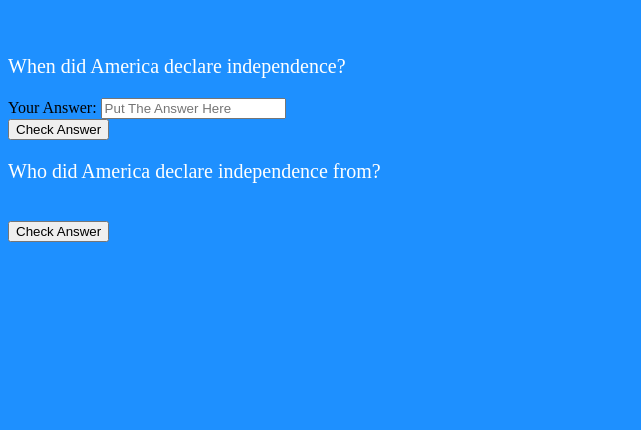
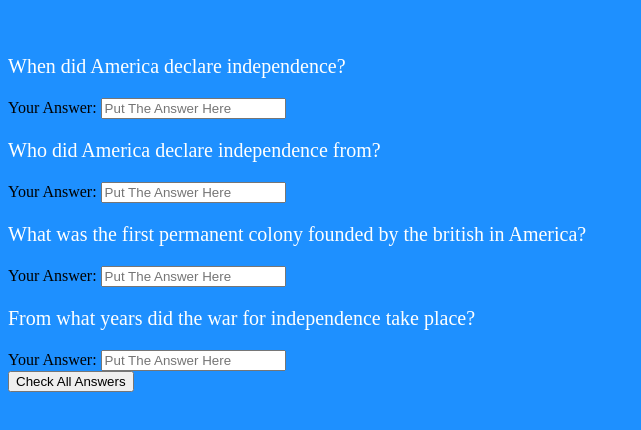
Before and after one commit to AvailableUsername124/Quiz-web-app, a plain HTML site: page index.html in a window 1280 px wide. Shown: the part 106-536 px from the top of the page, without its empty margins (0-641 px from the left). Drawn offline with nearby package versions, Linux system fonts and the light colour scheme.

Commit message:
Feat:add last questions add answers

```diff
--- a/index.html
+++ b/index.html
@@ -13,12 +13,24 @@
 	   <p> When did America declare independence? </p>
 	   <label for="username">Your Answer:</label>
 	   <input type="text" id="answer" placeholder="Put The Answer Here">
+	   <p class="disappear">1776</p> <!--- put the class to have it disappear, not the id !--->
 	   <br>
-	   <button>Check Answer</button>
-	   <p class="disappear">1776</p> <!--- put the class to have it disappear, not the id !--->
 	   <p> Who did America declare independence from? </p>
+	   <label for="username">Your Answer:</label>
+	   <input type="text" id="answer" placeholder="Put The Answer Here">
+	   <p class="disappear">The United Kingdom (England) </p>
 	   <br>
-	   <button>Check Answer</button>
-	   <p class="disappear">The United Kingdom (England) </p>
+	   <p> What was the first permanent colony founded by the british in America? </p>
+	   <label for="username">Your Answer:</label>
+	   <input type="text" id="answer" placeholder="Put The Answer Here">
+	   <p class="disappear">Jamestown</p>
+	   <br>
+	   <p> From what years did the war for independence take place? </p>
+	   <label for="username">Your Answer:</label>
+	   <input type="text" id="answer" placeholder="Put The Answer Here">
+	   <p class="disappear">1775-1783</p>
+	   <br>
+	   <button>Check All Answers</button>
+	   <h1 class="disappear">Refresh the Page to Retake the Test</h1>
 	</body>
 </html>
--- a/myScript.js
+++ b/myScript.js
@@ -1,6 +1,6 @@
 $(document).ready(function() {
 	$(".disappear").hide();
 	$("button").click(function() {
-		$(".disappear").toggle();
+		$(".disappear").show();
 	});
 });
```
